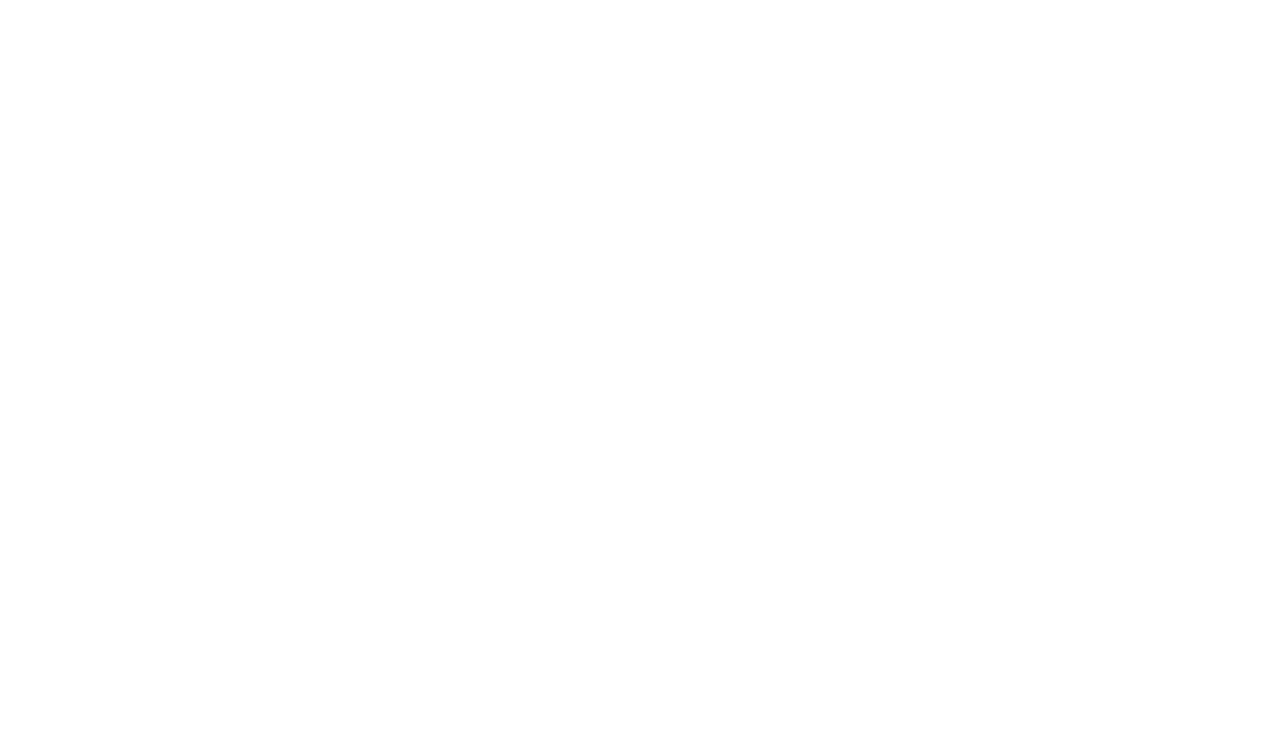
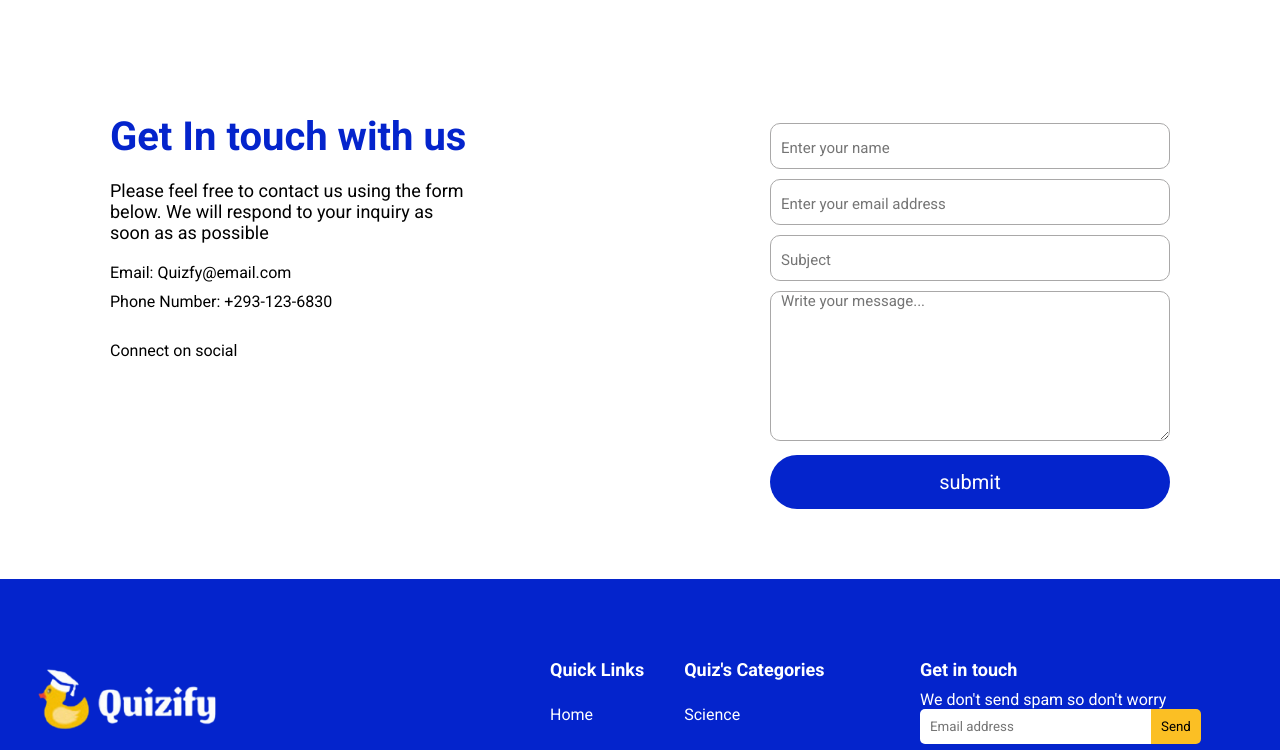
Before and after one commit to codenameMANUEL/quiz_app, a React app: page /contact in a window 1280 px wide. Shown: the part 989-1739 px from the top of the page. Before the commit the page ends 1032 px from the top, so only its background shows below. Built offline with nearby package versions, Linux system fonts and the light colour scheme; the HTML template or start-up script is replaced by a standard one.

Commit message:
completed contact.jsx, connected all the route for this application

```diff
--- a/src/components/Nav.jsx
+++ b/src/components/Nav.jsx
@@ -1,6 +1,7 @@
-import "../styles/nav.css"
-import "../styles/root.css"
-import Logo from "../assets/logo.png"
+import "../styles/nav.css";
+import "../styles/root.css";
+import Logo from "../assets/logo.png";
+import { Link } from "react-router-dom";
 
 export default function Nav() {
   return (
@@ -11,10 +12,16 @@ export default function Nav() {
       <div className="nav_list_items">
         <div className="list_items_left">
           <ul>
-                        <li>Home</li>
+            <li>
+              <Link to="/">Home</Link>
+            </li>
             <li>Why Quizfy</li>
-                        <li>About Us</li>
-                        <li>Contact Us</li>
+            <li>
+                <Link to="/about">About Us</Link>
+            </li>
+            <li>
+                <Link to="/contact">Contact Us</Link>
+            </li>
           </ul>
         </div>
         <div className="list_items_right">
@@ -26,6 +33,5 @@ export default function Nav() {
         </div>
       </div>
     </nav>
-
-    )
+  );
 }
--- a/src/pages/AboutUs.jsx
+++ b/src/pages/AboutUs.jsx
@@ -5,6 +5,7 @@ import WhyQuizfy from "../components/WhyQuizfy";
 import { Heart } from "lucide-react";
 import Footer from "../components/Footer";
 import ReviewSlider from "../components/ReviewSlider";
+import { Link } from "react-router-dom";
 
 export default function AboutUs() {
   return (
@@ -13,7 +14,7 @@ export default function AboutUs() {
       <div className="section_one_about">
         <div>
           <h3>About Us</h3>
-          <p>Home &gt; About Us</p>
+          <p><Link to="/">Home</Link> &gt; About Us</p>
         </div>
       </div>
 
--- a/src/pages/Contact.jsx
+++ b/src/pages/Contact.jsx
@@ -1,6 +1,8 @@
 import Nav from "../components/Nav";
 import "../styles/contact.css";
 import Accordion from "../components/Accordion";
+import Footer from "../components/Footer";
+import { Link } from "react-router-dom";
 
 const accordionDataOne = [
   {
@@ -44,7 +46,9 @@ export default function Contact() {
             send us a message using the form. We're happy to help.
           </p>
           <p>
-            <span>Home</span>
+            <span>
+              <Link to="/">Home</Link>
+            </span>
             <span> &gt; </span>
             <span>Contact us</span>
           </p>
@@ -63,6 +67,35 @@ export default function Contact() {
           <Accordion items={accordionDataTwo} />
         </div>
       </div>
+
+      <div className="get_in_touch">
+        <div className="get_in_touch_text">
+          <h2>Get In touch with us</h2>
+          <p className="note">Please feel free to contact us using the form below.
+            We will respond to your inquiry as soon as as possible
+          </p>
+          <p className="mail">
+            <span>Email: </span>
+            <span>Quizfy@email.com</span>
+          </p>
+          <p className="phone">
+            <span>Phone Number: </span>
+            <span>+293-123-6830</span>
+          </p>
+          <p>Connect on social</p>
+        </div>
+        <div className="form">
+          <input type="text" placeholder="Enter your name"/>
+          <input type="text" placeholder="Enter your email address"/>
+          <input type="text" placeholder="Subject"/>
+          <textarea name="" id="" placeholder="Write your message..."/>
+          <div className="form_btn">
+          <button type="submit">submit</button>
+          </div>
+        </div>
+      </div>
+
+     <Footer />
     </>
   );
 }
--- a/src/styles/contact.css
+++ b/src/styles/contact.css
@@ -32,3 +32,65 @@
     display: flex;
     padding-top: 50px;
 }
+
+.get_in_touch {
+    padding: 70px 110px;
+    display: flex;
+    font-family: var(--primary-font);
+    /* justify-content: space-between; */
+    gap: 300px;
+}
+.get_in_touch_text {
+    width: 450px;
+    /* background-color: red; */
+}
+.get_in_touch_text h2 {
+    color: var(--primary-color);
+    font-size: 40px;
+}
+.get_in_touch_text .note {
+    /* color: red; */
+    font-size: 18px;
+    margin: 20px 0px;
+}
+.get_in_touch_text .mail {
+    margin: 10px 0;
+}
+.get_in_touch_text .phone {
+    margin-bottom: 30px;
+}
+.get_in_touch .form input {
+    display: block;
+    margin: 10px 0px;
+    width: 400px;
+    padding: 10px 0px;
+    font-size: 20px;
+    border-radius: 10px;
+    outline: none;
+    border: 1px solid #a9a8a8;
+}
+.form textarea {
+    width: 400px;
+    height: 150px;
+    font-size: 20px;
+    border-radius: 10px;
+    outline: none;
+    border: 1px solid #a9a8a8;
+}
+.form_btn button{
+    width: 400px;
+    background-color: var(--primary-color);
+    padding: 15px;
+    margin-top: 10px;
+    border: none;
+    color: #ffff;
+    font-size: 20px;
+    border-radius: 30px;
+}
+.form ::placeholder {
+    padding-left: 10px;
+    font-size: 15px;
+}
+.form ::placeholder textarea{
+    padding-top: 20px;
+}
--- a/src/styles/nav.css
+++ b/src/styles/nav.css
@@ -5,6 +5,7 @@
     padding: 0;
     list-style: none;
     box-sizing: border-box;
+    text-decoration: none;
 }
 
 nav {
```
Lines whose indentation alone changed are shown as unchanged.
